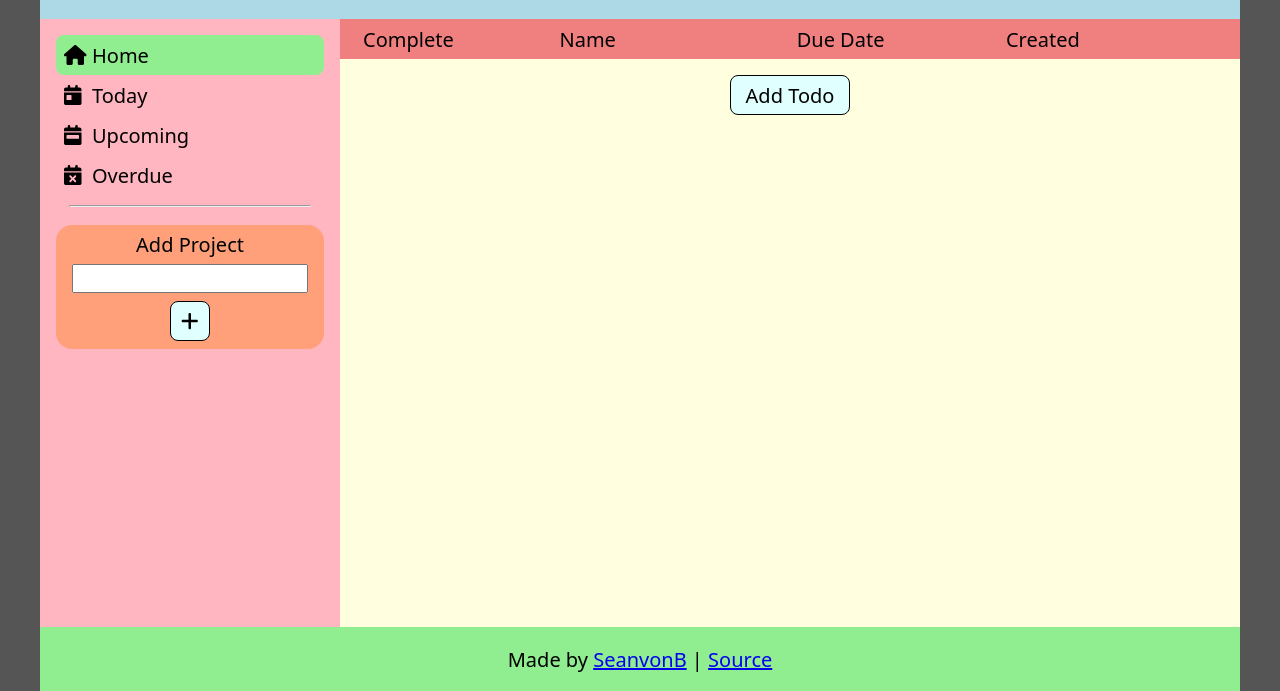
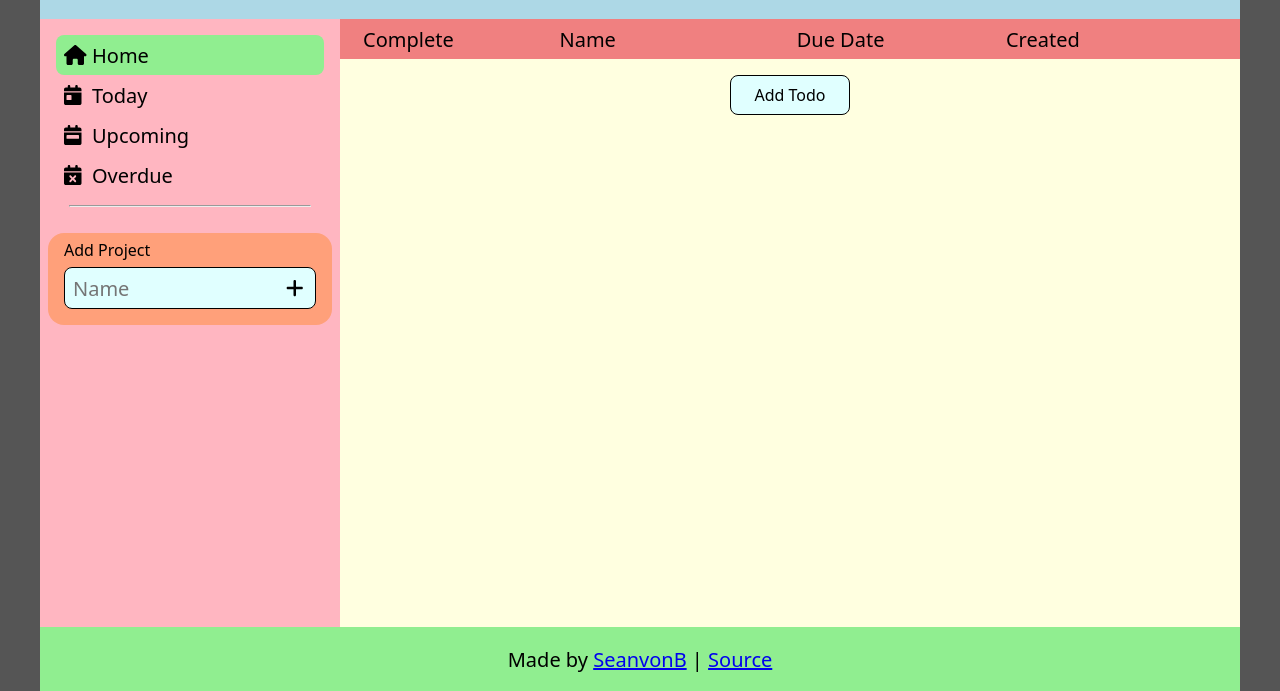
Before and after one commit to SeanvonB/todo-list, a website built with webpack: page src/index.html in a window 1280 px wide. Shown: the part 109-800 px from the top of the page. Built offline with nearby package versions, Linux system fonts and the light colour scheme.

Commit message:
Update new project input

```diff
--- a/src/js/components/Menu.js
+++ b/src/js/components/Menu.js
@@ -75,13 +75,13 @@ export const Menu = (projects = []) => {
 	const form = document.createElement("form");
 	form.setAttribute("autocomplete", "off");
 	form.setAttribute("method", "dialog");
-	const label = document.createElement("label");
-	label.setAttribute("for", "project");
-	label.textContent = "Add Project";
+	const inputWrapper = document.createElement("div");
+	inputWrapper.classList.add("input-wrapper");
 	const input = document.createElement("input");
 	input.setAttribute("type", "text");
 	input.setAttribute("name", "project");
 	input.setAttribute("id", "project");
+	input.setAttribute("placeholder", "Name");
 	input.setAttribute("minlength", "1");
 	input.setAttribute("required", "");
 	const addBtn = document.createElement("button");
@@ -89,10 +89,14 @@ export const Menu = (projects = []) => {
 	addBtn.setAttribute("id", "submit");
 	const addIcon = document.createElement("i");
 	addIcon.classList.add("fas", "fa-plus");
+	const label = document.createElement("label");
+	label.setAttribute("for", "project");
+	label.textContent = "Add Project";
 	addBtn.appendChild(addIcon);
+	inputWrapper.appendChild(input);
+	inputWrapper.appendChild(addBtn);
 	form.appendChild(label);
-	form.appendChild(input);
-	form.appendChild(addBtn);
+	form.appendChild(inputWrapper);
 	menu.appendChild(form);
 
 	return menu;
--- a/src/sass/main.scss
+++ b/src/sass/main.scss
@@ -183,6 +183,7 @@ main {
 		border-radius: 8px;
 		border: 1px solid #000000;
 		flex-shrink: 0;
+		font-size: 16px;
 		height: 40px;
 		margin: 16px;
 		width: 120px;
@@ -194,29 +195,41 @@ nav {
 	display: flex;
 	flex-direction: column;
 	grid-area: nav;
-	padding: 16px;
 	width: 100%;
 
 	form {
 		align-items: center;
 		background-color: lightsalmon;
 		border-radius: 16px;
-		display: flex;
-		flex-direction: column;
-		margin: 8px 0;
-		padding: 8px;
+		display: grid;
+		grid-template-columns: minmax(0, 1fr);
+		margin: 0 8px 16px;
+		padding: 8px 16px 16px;
 
-		button {
-			background: lightcyan;
+		.input-wrapper {
+			background-color: lightcyan;
 			border-radius: 8px;
 			border: 1px solid #000000;
-			height: 40px;
-			width: 40px;
+			display: grid;
+			grid-template-columns: minmax(0, 1fr) 40px;
+			grid-template-rows: 40px;
+			width: 100%;
+
+			button {
+				background-color: transparent;
+			}
+
+			input {
+				background-color: transparent;
+				border-radius: 8px 0 0 8px;
+				border: none;
+				padding: 8px;
+			}
 		}
 
-		input {
-			margin: 8px;
-			width: calc(100% - 16px);
+		label {
+			font-size: 16px;
+			margin-bottom: 8px;
 		}
 	}
 
@@ -225,7 +238,7 @@ nav {
 		list-style: none;
 		margin: 0;
 		overflow: scroll;
-		padding: 0;
+		padding: 16px;
 
 		h2 {
 			font-size: 20px;
```
